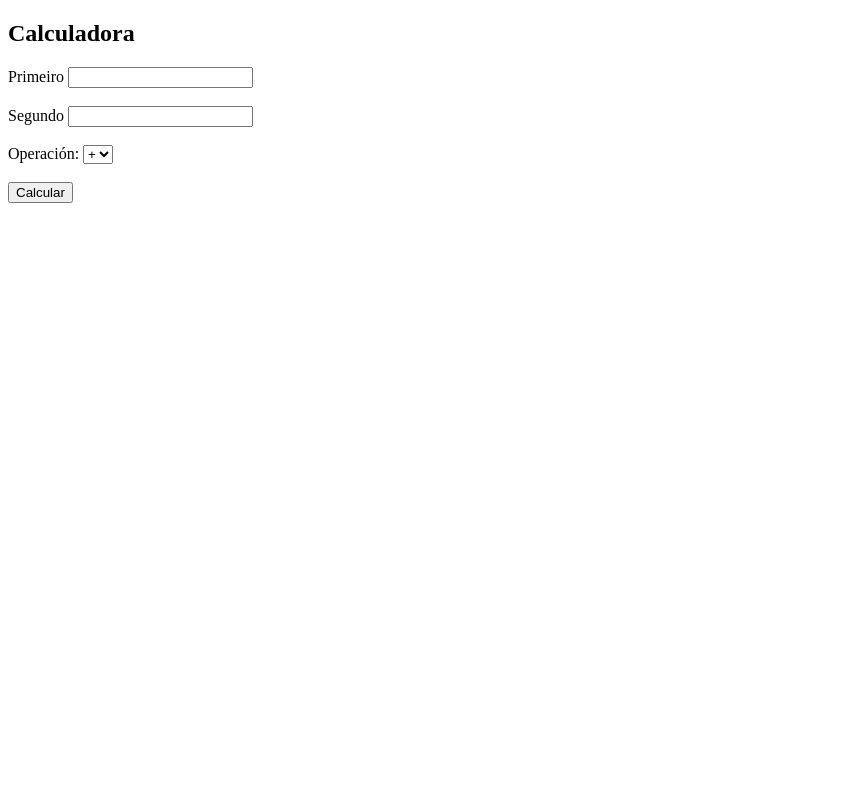
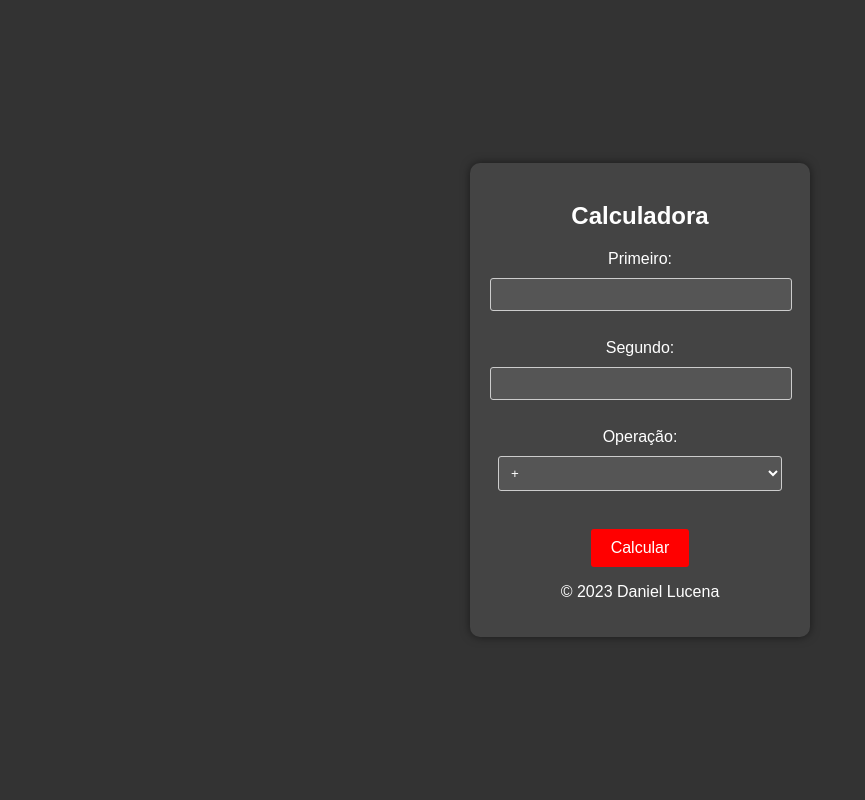
Before and after one commit to DanUser913/Calculadora-php, a PHP site: page / in a window 1280 px wide. Shown: the whole page, without its empty margins (0-865 px from the left). Run offline with PHP 8.4, Linux system fonts and the light colour scheme.

Commit message:
Update index.php

```diff
--- a/index.php
+++ b/index.php
@@ -1,31 +1,86 @@
 <!DOCTYPE html>
-<html lang="en">
+<html lang="pt-br">
 <head>
     <meta charset="UTF-8">
     <meta http-equiv="X-UA-Compatible" content="IE=edge">
     <meta name="viewport" content="width=device-width, initial-scale=1.0">
     <title>Calculadora</title>
+    <style>
+        body {
+            font-family: Arial, sans-serif;
+            background-color: #333;
+            color: #fff;
+            display: flex;
+            justify-content: center;
+            align-items: center;
+            height: 100vh;
+            margin: 0;
+        }
+        .calculator {
+            background-color: #444;
+            padding: 20px;
+            border-radius: 10px;
+            box-shadow: 0 0 10px rgba(0,0,0,0.5);
+            width: 300px;
+            text-align: center;
+        }
+        h2 {
+            color: #fff;
+        }
+        form {
+            margin-top: 20px;
+        }
+        label {
+            display: block;
+            margin-bottom: 10px;
+            color: #fff;
+        }
+        input[type="number"], select {
+            padding: 8px;
+            width: calc(100% - 16px);
+            margin-bottom: 10px;
+            border: 1px solid #ccc;
+            border-radius: 3px;
+            background-color: #555;
+            color: #fff;
+        }
+        input[type="submit"] {
+            background-color: red;
+            color: white;
+            border: none;
+            padding: 10px 20px;
+            text-align: center;
+            text-decoration: none;
+            display: inline-block;
+            font-size: 16px;
+            margin-top: 10px;
+            cursor: pointer;
+            border-radius: 3px;
+        }
+
+    </style>
 </head>
 <body>
+    <div class="calculator">
         <h2>Calculadora</h2>
-    <form method="post" action="<?php $_SERVER['PHP_SELF']; ?>">
-        <label>Primeiro</label>
-        <input type="number" name="num1" required><br><br>
-        <label>Segundo</label>
-        <input type="number" name="num2" required><br><br>
-        <label>Operación: </label>
-        <select name="operacion">
-            <option value="+">+</option>
-            <option value="-">-</option>
-            <option value="x">x</option>
-            <option value="÷">÷</option>
+        <form method="post" action="<?php echo htmlspecialchars($_SERVER['PHP_SELF']); ?>">
+            <label for="num1">Primeiro:</label>
+            <input type="number" id="num1" name="num1" value="<?php echo isset($_POST['num1']) ? $_POST['num1'] : ''; ?>" required><br><br>
+            <label for="num2">Segundo:</label>
+            <input type="number" id="num2" name="num2" value="<?php echo isset($_POST['num2']) ? $_POST['num2'] : ''; ?>" required><br><br>
+            <label for="operacion">Operação:</label>
+            <select id="operacion" name="operacion">
+                <option value="+" <?php echo isset($_POST['operacion']) && $_POST['operacion'] == '+' ? 'selected' : ''; ?>>+</option>
+                <option value="-" <?php echo isset($_POST['operacion']) && $_POST['operacion'] == '-' ? 'selected' : ''; ?>>-</option>
+                <option value="x" <?php echo isset($_POST['operacion']) && $_POST['operacion'] == 'x' ? 'selected' : ''; ?>>×</option>
+                <option value="÷" <?php echo isset($_POST['operacion']) && $_POST['operacion'] == '÷' ? 'selected' : ''; ?>>÷</option>
             </select>
             <br><br>
             <input type="submit" name="submit" value="Calcular">
         </form>
 
         <?php
-    if(isset($_POST['submit'])){
+        if ($_SERVER['REQUEST_METHOD'] == 'POST') {
             $num1 = $_POST['num1'];
             $num2 = $_POST['num2'];
             $operacion = $_POST['operacion'];
@@ -44,16 +99,23 @@
                     break;
 
                 case '÷':
+                    if($num2 != 0) {
                         $resultado = $num1 / $num2;
+                    } else {
+                        $resultado = "Erro: divisão por zero";
+                    }
                     break;
 
                 default:
-                $resultado = "sem resultados";
+                    $resultado = "Operação inválida";
                     break;
             }
 
-        echo "<br>Resultado: ".$resultado;
+            echo "<br><strong>Resultado:</strong> ".$resultado;
         }
         ?>
+        <p>&copy; 2023 Daniel Lucena</p>
+    </div>
+
 </body>
 </html>
```
Lines whose indentation alone changed are shown as unchanged.
